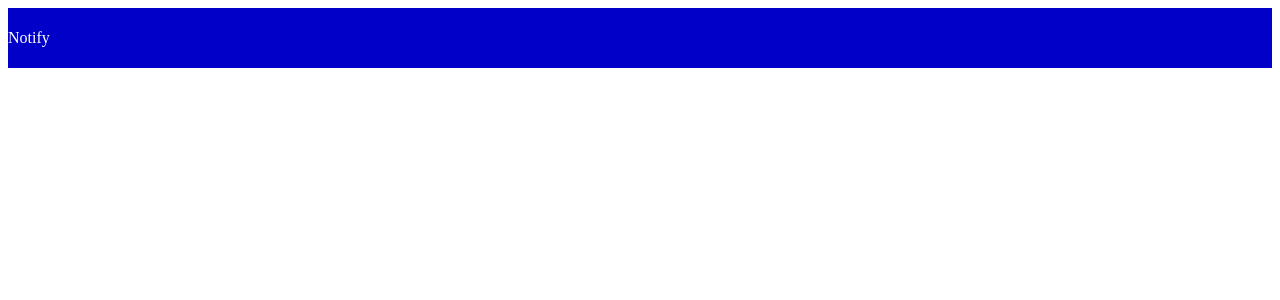
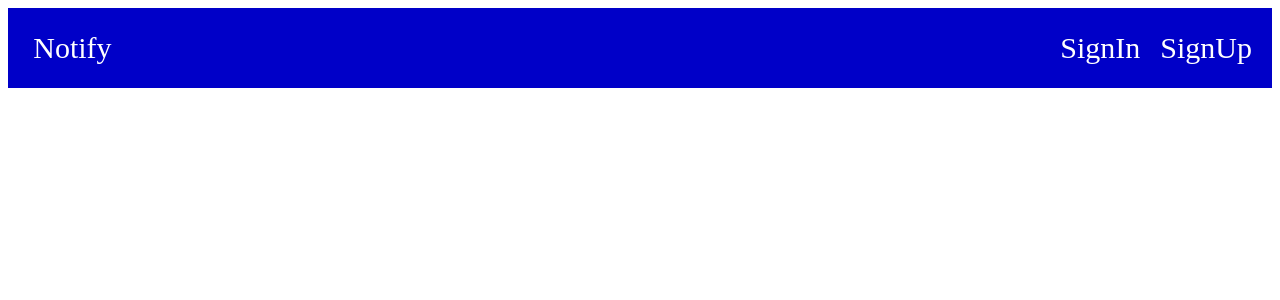
Before and after one commit to weather-notify/notify_Frontend, a React (Create React App) app: page / in a window 1280 px wide. Shown: the top 300 px of the page. Built offline with nearby package versions, Linux system fonts and the light colour scheme.

Commit message:
[ADD] Header

```diff
--- a/src/component/header/Header.js
+++ b/src/component/header/Header.js
@@ -1,9 +1,26 @@
 import React from 'react';
 import * as S from './style';
+
+import bell from 'asset/icons8-bell-100.png';
+
+const token = localStorage.getItem("token");
 
 const Header = () => (
     <S.Header>
         <S.Notify>Notify</S.Notify>
+        <S.SignButtonWrapper>
+        {
+            token && token.length >= 0 ?
+                <>
+                    <S.Bell src={bell} alt="bell" />
+                    <S.Menu>배현호님</S.Menu>
+                </> :
+                <>
+                    <S.Menu>SignIn</S.Menu>
+                    <S.Menu>SignUp</S.Menu>
+                </>
+        }
+        </S.SignButtonWrapper>
     </S.Header>
 );
 
--- a/src/component/header/style.js
+++ b/src/component/header/style.js
@@ -2,15 +2,34 @@ import styled from 'styled-components'
 
 export const Header = styled.div`
     width: 100%;
-    min-height: 60px;
+    min-height: 80px;
+    font-size: 30px;
     display: flex;
     align-items: center;
     background-color: rgba(0, 0, 200);
+    justify-content: space-between;
 `
 
 export const Notify = styled.div`
     color: white;
-    min-width: 50px;
-    height: 100%;
-    font-size: 100%;
+    min-width: 80px;
+    margin-left: 2%;
 `
+
+export const SignButtonWrapper = styled.div`
+    display: flex;
+    align-items: center;
+    margin: 10px;
+    > div {
+        margin: 0px 10px;
+    }
+`
+
+export const Menu = styled.div`
+    color: white;
+`
+
+export const Bell = styled.img`
+    width: 70px;
+    height: 70px;
+`
```
